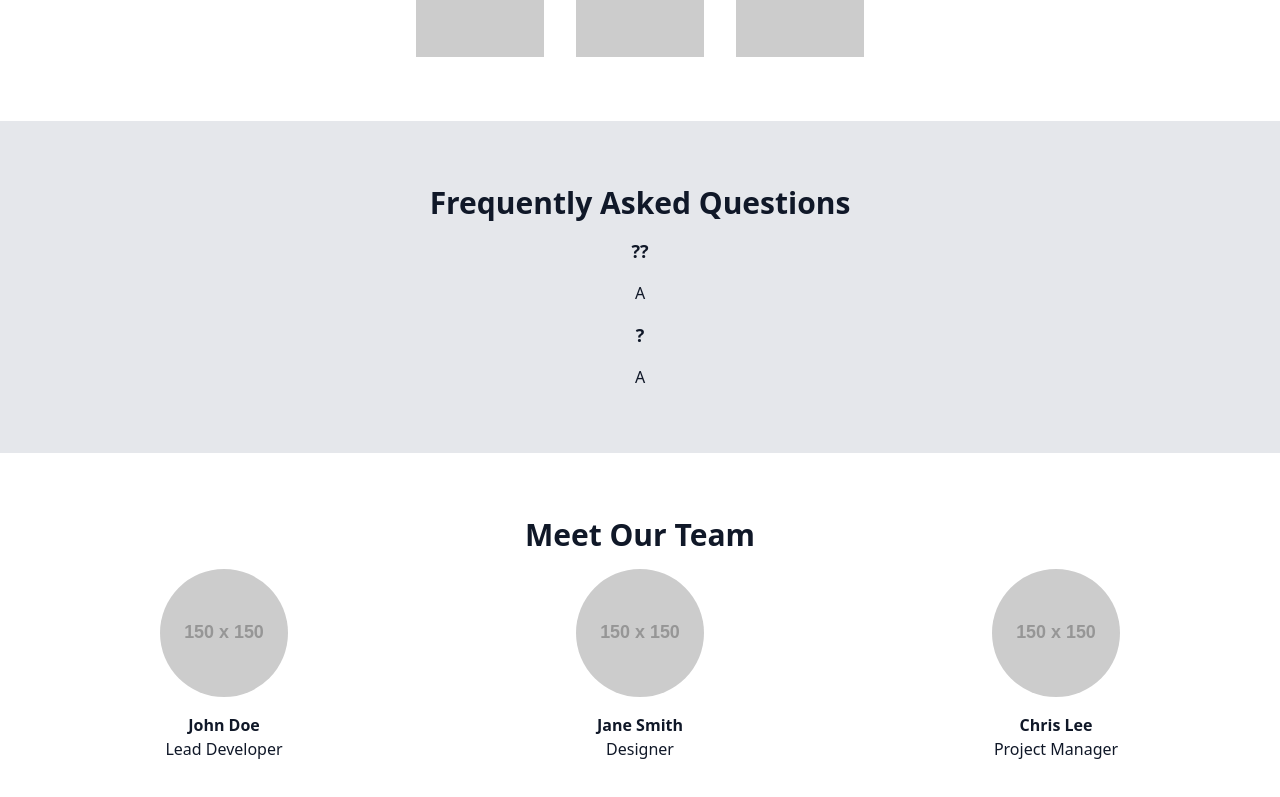
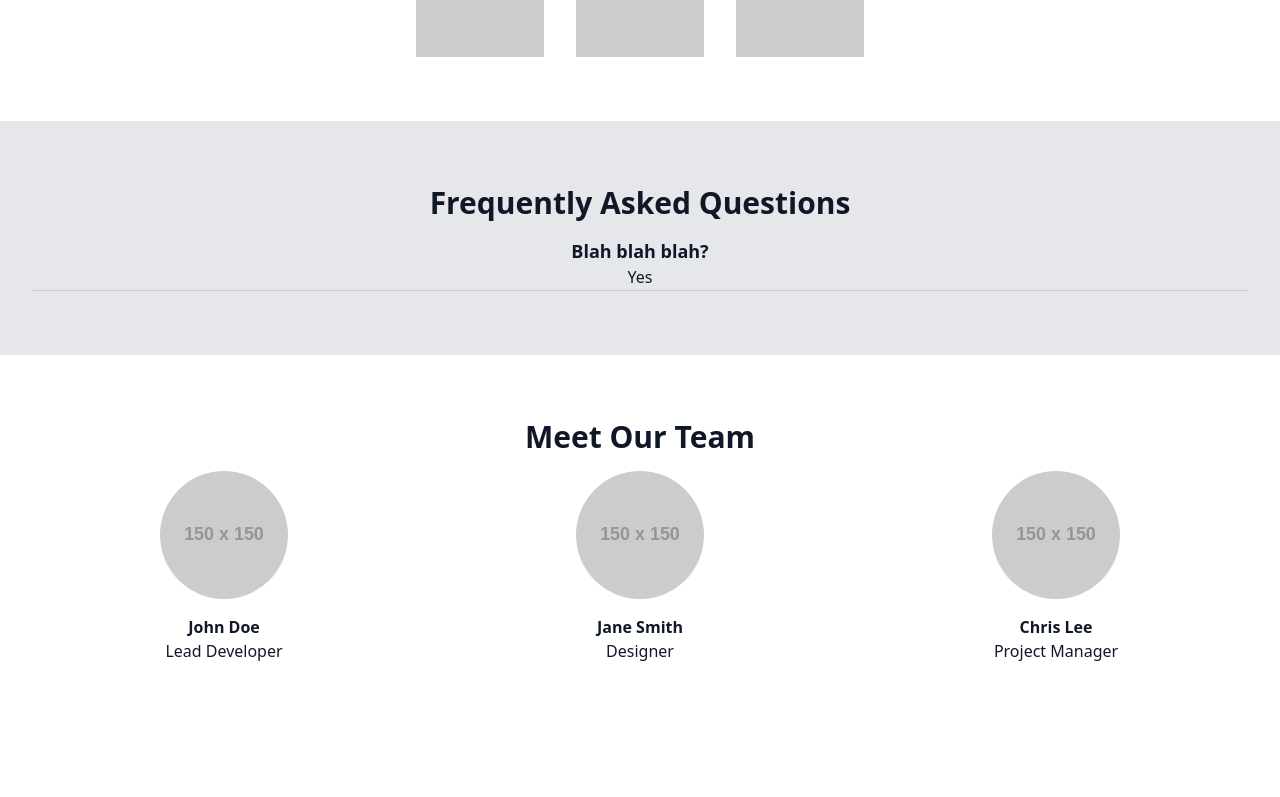
Before and after one commit to unicsmcr/StudentHacks25Website, a React (Vite) app: page / in a window 1280 px wide. Shown: the part 1566-2363 px from the top of the page. After the commit the page ends 2293 px from the top, so only its background shows below. Built offline with nearby package versions, Linux system fonts and the light colour scheme.

Commit message:
chnaged FAQ component to map from a JSON object

```diff
--- a/package.json
+++ b/package.json
@@ -10,6 +10,9 @@
     "preview": "vite preview"
   },
   "dependencies": {
+    "@emotion/react": "^11.14.0",
+    "@emotion/styled": "^11.14.0",
+    "@mui/material": "^6.4.6",
     "@tailwindcss/vite": "^4.0.9",
     "react": "^19.0.0",
     "react-dom": "^19.0.0"
--- a/src/components/FAQ.jsx
+++ b/src/components/FAQ.jsx
@@ -1,14 +1,25 @@
+import React from 'react'
+import { Divider } from '@mui/material';
+import Paper from '@mui/material/Paper';
+
 const FAQ = () => {
+    const questionData= [{"question": "Blah blah blah?", "answer": "Yes"}];
+
     return (
       <section className="py-16 px-8 bg-gray-200">
         <div className="max-w-7xl mx-auto text-center">
           <h2 className="text-3xl font-bold mb-4">Frequently Asked Questions</h2>
           <div className="space-y-4">
-            <p className="text-lg font-semibold">??</p>
-            <p>A</p>
+            {questionData.map((item, index) => (< div key={index} className='justify-center items-center'>
+              {/* <Paper elevation={3} /> */}
+              <p className="text-lg font-semibold">{item.question}</p>
+              <p>{item.answer}</p>
+              {/* <Paper /> */}
+              {/* <Divider className='bg-red-100 max-w-7xl mx-auto '/> */}
+              {/* <Divider flexItem sx={{ borderRightWidth: 5, height:4 }}/> */}
+              <Divider sx={{ height:2}}/>
 
-            <p className="text-lg font-semibold">?</p>
-            <p>A</p>
+            </div>))}
           </div>
         </div>
       </section>
```
Also changed, not shown: 1 other file (tests, documents, lock files or other folders).
